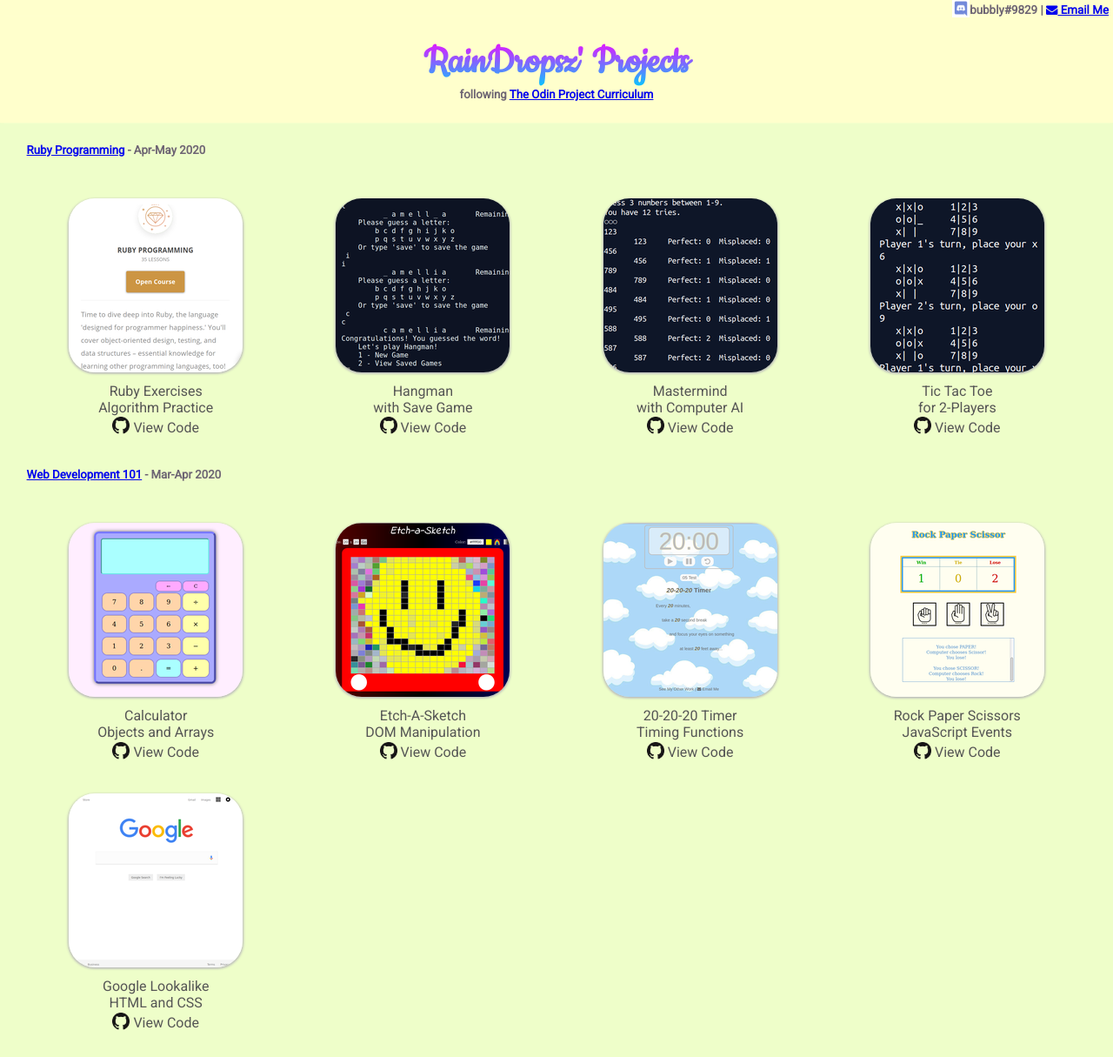
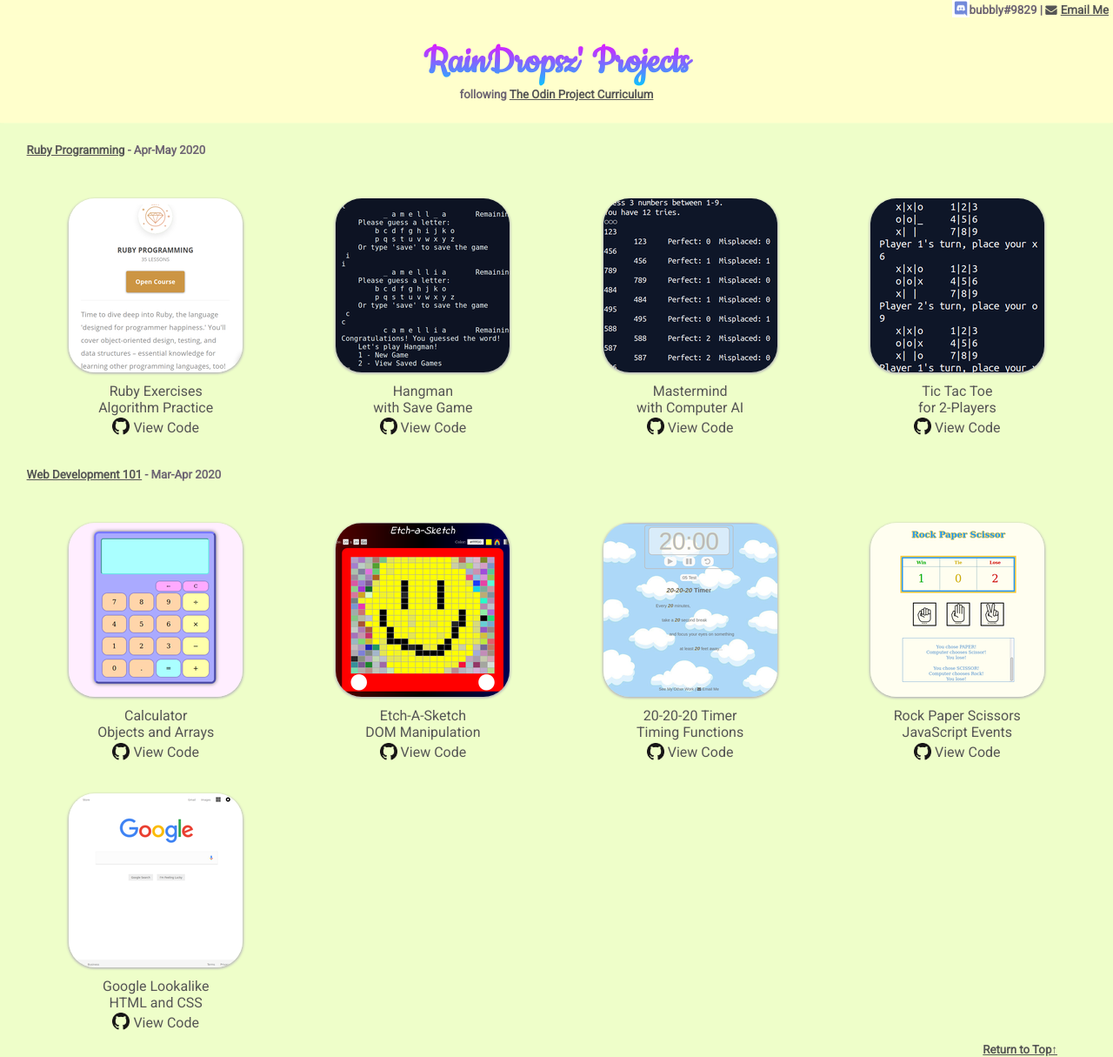
Before and after one commit to RainDropsz/RainDropsz.github.io, a plain HTML site: page index.html in a window 1280 px wide. Shown: the whole page at 87% size. Drawn offline with Linux system fonts and the light colour scheme.

Commit message:
fix link hovers, add to top link

```diff
--- a/index.html
+++ b/index.html
@@ -10,12 +10,11 @@
   <link rel="stylesheet" href="style.css">
 
 </head>
-<body>
+<body><a name="top"></a>
   <section class="contact">
     <h6>
         <img src="img/discordicon.png"></img>bubbly#9829 |
-        <a href="mailto:raindropsz100@gmail.com">
-        <i class="fa fa-envelope"></i> Email Me</a>
+<a href="mailto:raindropsz100@gmail.com"><i class="fa fa-envelope"></i>Email Me</a>
     </h6>
   </section>
 
@@ -115,8 +114,7 @@
     </div>
   </section>
 
-  <script>
-  </script>
+  <div class="link_to_top"><h5><a href="#top">Return to Top↑</a></h5></div>
 
 </body>
 
--- a/style.css
+++ b/style.css
@@ -7,7 +7,10 @@ html, body {
     background-color: #ffffcc;}
 .contact img {
     height: 2.5vh; width: 2.5vh; margin-bottom: -.5vh;}
-
+i   {
+    margin-right: 4px; }
+a   {
+    color: #555555;  }
 header     {
     text-align: center; line-height: 1.2; padding: 3vh;
     background-color: #ffffcc; box-shadow: 0px 0px 2px #ffffcc;
@@ -28,17 +31,20 @@ section    {
     text-align: center; display: inline-block; width: 33%;
     padding: 1vh 0;
     box-sizing: border-box;
-    border-radius: 50%;  }
+    border-radius: 80% 70% 40% 50%;  }
 .github   {
     color: #555555; display: inline-block; line-height:1.8;}
 .github img {
-    height: 2.5vh; width: 2.5vh; margin-bottom: -.3vh; }
+    height: 2.5vh; width: 2.5vh; margin-bottom: -.4vh; }
 .mywork .ss {
     box-shadow: -1px 1px 3px #bbbbbb, 1px 1px 3px #bbbbbb;
     margin-top: 2vh; margin-bottom: 1vh;  border-radius: 15%;}
-.mywork a {
+.mywork a  {
     color: #555555; text-decoration:none;}
-.mywork a:hover, .github:hover   {
+.link_to_top  {
+    text-align:right; margin-right: 5%;
+}
+a:hover, .github:hover   {
     color: #00aaaa; }
 .shake:hover {
     animation: shake 3s;}
```
Also changed, not shown: 1 other file.
